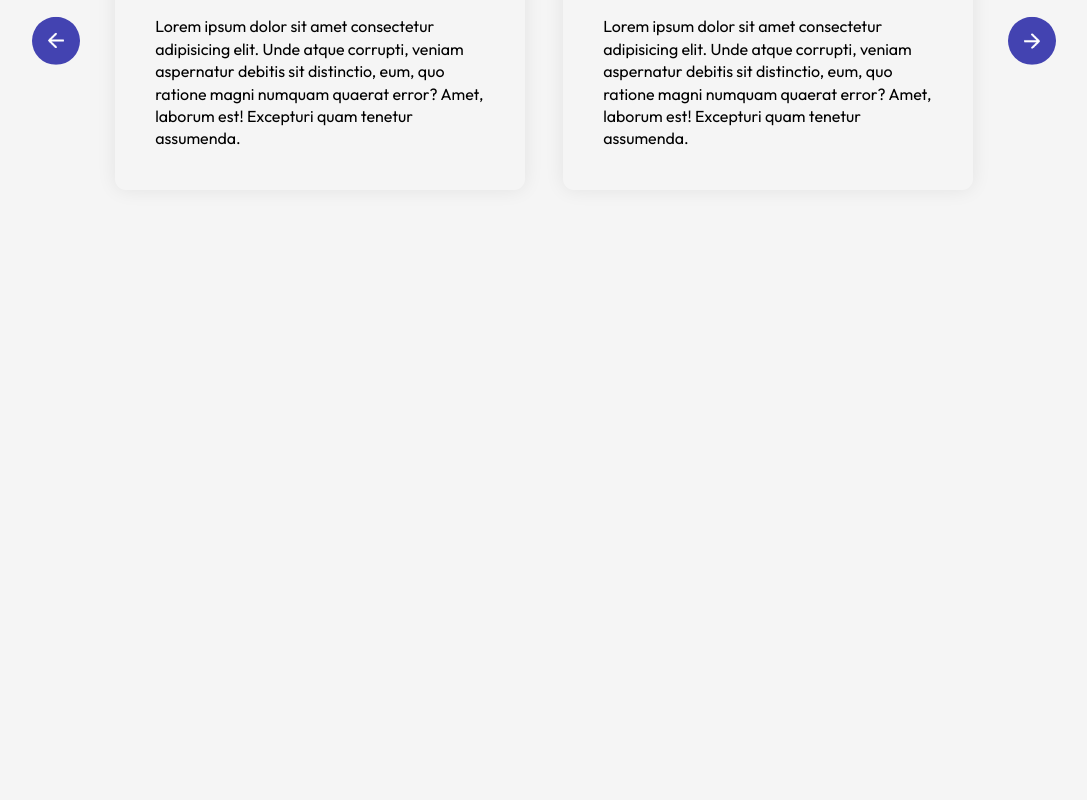
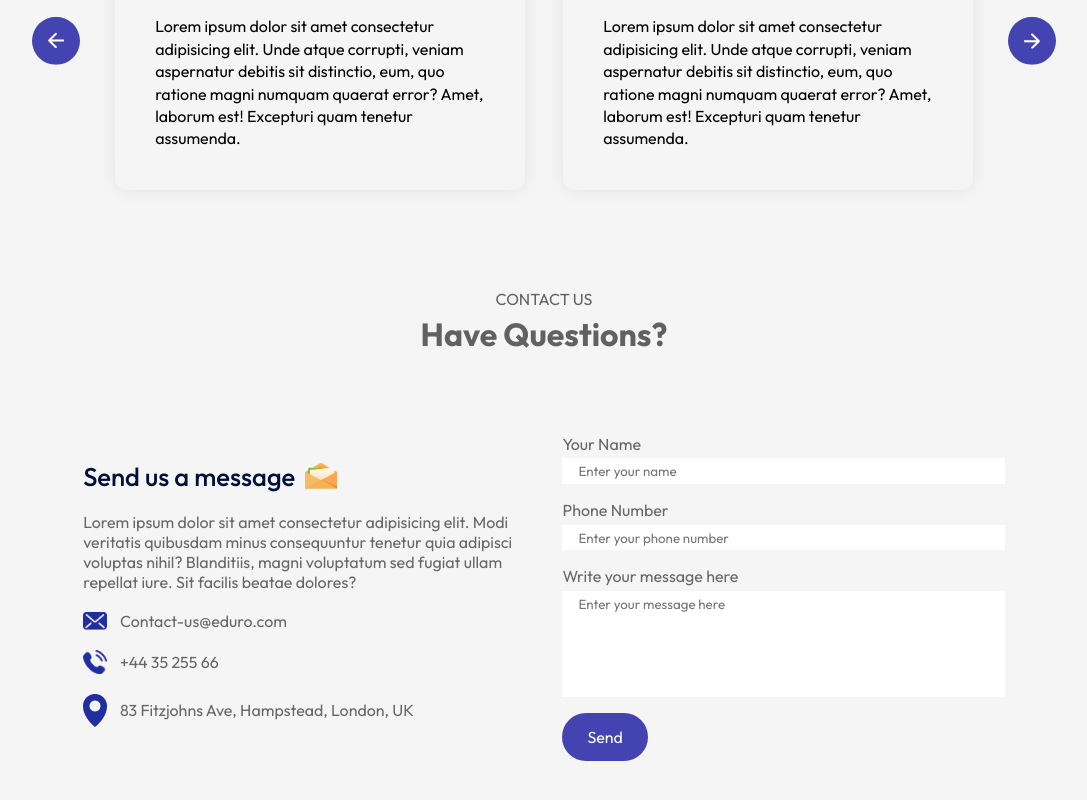
Before and after one commit to alirezarouhani/University-website, a React (Vite) app: page / in a window 1280 px wide. Shown: the part 2806-3606 px from the top of the page, without its empty margins (96-1183 px from the left). Before the commit the page ends 3095 px from the top, so only its background shows below. Built offline with nearby package versions, Linux system fonts and the light colour scheme.

Commit message:
contact section done

```diff
--- a/src/App.jsx
+++ b/src/App.jsx
@@ -4,9 +4,9 @@
 import Programs from './Component/programs/Programs'
 import Title from './Component/Title/Title'
 import About from './Component/About/About'
-import StateTest from './Component/StateTest'
 import Campus from './Component/Campus/Campus'
 import Testimonials from './Component/Testimonials/Testimonials'
+import Contact from './Component/Contact/Contact'
 
 
 function App() {
@@ -22,6 +22,8 @@
                 <Campus />
                 <Title subtitle='Testimonials' title='What Our Students Think'/>
                 <Testimonials />
+                <Title subtitle='Contact Us' title='Have Questions?'/>
+                <Contact />
         </div>
     </>
   )
--- /dev/null
+++ b/src/Component/Contact/Contact.css
@@ -0,0 +1,56 @@
+.contact{
+        margin: 5rem auto;
+        display: flex;
+        max-width: 90%;
+        justify-content: space-between;
+        align-items: center;
+}
+.contact-col{
+        flex-basis: 48%;
+        color: #676767;
+}
+.contact-col h3{
+        color: #000f38;
+        font-weight: 500;
+        font-size: 1.6rem;
+        display: flex;
+        align-items: center;
+        margin-bottom: 1.2rem;
+}
+.contact-col h3 img{
+        width: 2rem;
+        margin-left: 0.6rem;
+}
+.contact-col p{
+        max-width: 28rem;
+        list-style: 0.3;
+        /* background-color: aqua; */
+}
+
+.contact-col ul li{
+        display: flex;
+        align-items: center;
+        margin: 1.2rem 0;
+
+}
+
+.contact-col ul li img{
+        width: 1.5rem;
+        margin-right: 0.8rem;
+}
+.contact form input , .contact form textarea{
+        display: block;
+        width: 100%;
+        /* background: ; */
+        padding: 0.3rem 1rem;
+        margin-bottom: 1rem ;
+        margin-top: 0.3rem;
+        border: 0;
+        outline: 0;
+        resize: none;
+}
+
+.contact span{
+        display: block;
+        margin:  0.7rem 0;
+}
--- /dev/null
+++ b/src/Component/Contact/Contact.jsx
@@ -0,0 +1,63 @@
+import React from 'react'
+import './Contact.css'
+import msg_icon from '../../assets/msg-icon.png'
+import mail_icon from '../../assets/mail-icon.png'
+import phone_icon from '../../assets/phone-icon.png'
+import location_icon from '../../assets/location-icon.png'
+
+const Contact = () => {
+
+        const [result, setResult] = React.useState("");
+
+        const onSubmit = async (event) => {
+        event.preventDefault();
+        setResult("Sending....");
+        const formData = new FormData(event.target);
+
+        formData.append("access_key", "77d91fda-65f4-4096-b56a-570968f324ff");
+
+        const response = await fetch("https://api.web3forms.com/submit", {
+        method: "POST",
+        body: formData
+        });
+
+        const data = await response.json();
+
+        if (data.success) {
+        setResult("Message Sent Successfully");
+        event.target.reset();
+         } else {
+                console.log("Error", data);
+                setResult(data.message);
+         }
+        };
+
+  return (
+    <div className='contact'>
+        <div className="contact-col">
+                <h3>Send us a message <img src={msg_icon} alt="" /></h3>
+                <p>Lorem ipsum dolor sit amet consectetur adipisicing elit. Modi veritatis quibusdam minus consequuntur tenetur quia adipisci voluptas nihil? Blanditiis, magni voluptatum sed fugiat ullam repellat iure. Sit facilis beatae dolores?</p>
+                <ul>
+                        <li><img src={mail_icon} alt="" />Contact-us@eduro.com</li>
+                        <li><img src={phone_icon} alt="" />+44 35 255 66</li>
+                        <li><img src={location_icon} alt="" /> 83 Fitzjohns Ave, Hampstead, London, UK</li>
+                </ul>
+        </div>
+        <div className="contact-col">
+                <form onSubmit={onSubmit}>
+                        <label>Your Name</label>
+                        <input type="text" name='name' placeholder='Enter your name' required />
+                        <label>Phone Number</label>
+                        <input type="tel" name='phone' placeholder='Enter your phone number' required/>
+                        <label>Write your message here</label>
+                        <textarea name="message"  rows='6' placeholder='Enter your message here' required></textarea>
+                        <button type='submit' className='btn dark-btn'>Send</button>
+                </form>
+                <span>{result}</span>
+        </div>
+
+    </div>
+  )
+}
+
+export default Contact
--- a/src/Component/Testimonials/Testimonials.jsx
+++ b/src/Component/Testimonials/Testimonials.jsx
@@ -17,7 +17,7 @@
           if(tx > -50){
                tx -= 25;
           }
-          slider.current.style.transform = `translateX(${tx}%)`;
+          slider.current.style.transform = `trans lateX(${tx}%)`;
      }
 
      function moveBackward(){
```
